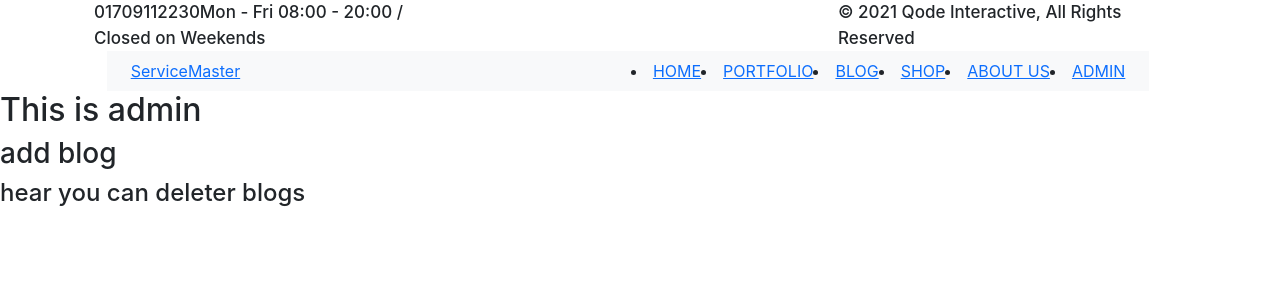
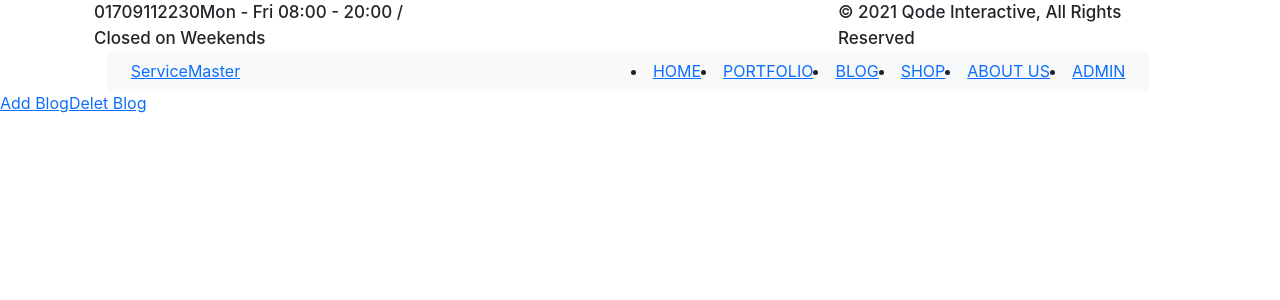
Before and after one commit to Swapno5896/Service-Master-client, a React (Create React App) app: page /admin in a window 1280 px wide. Shown: the top 300 px of the page. Built offline with nearby package versions, Linux system fonts and the light colour scheme.

Commit message:
admin panel is almost done

```diff
--- a/src/components/Admin/AddBlog/AddBlog.tsx
+++ b/src/components/Admin/AddBlog/AddBlog.tsx
@@ -1,9 +1,25 @@
-import React from 'react';
+import React, { useState } from 'react';
 
 const AddBlog = () => {
+    const [blog, setBlog] = useState({ title: '', Content: '', imgFile: Image });
+    const handleBlur = (event: React.FocusEvent<HTMLInputElement>) => {
+
+        setBlog({
+            ...blog, [event.target.name]: event.target.value
+        })
+    }
+    const handlSubmit = (event: React.MouseEvent<HTMLInputElement>) => {
+        console.log(blog);
+
+    }
+
     return (
         <div>
-            <h3>add blog</h3>
+            <h3>Add blog</h3>
+            <input type="text" onBlur={handleBlur} placeholder='Add Title ' name="title" id="" />
+            <input type="text" onBlur={handleBlur} placeholder='Add Blog Content ' name="Content" id="" />
+            <input type="file" onBlur={handleBlur} name="imgFile" id="" />
+            <input onClick={handlSubmit} type="submit" name="" id="" />
         </div>
     );
 };
--- a/src/components/Admin/MainAdmin/MainAdmin.tsx
+++ b/src/components/Admin/MainAdmin/MainAdmin.tsx
@@ -1,13 +1,35 @@
 import React from 'react';
+import {
+    BrowserRouter as Router,
+    Switch,
+    Route,
+    Link,
+    NavLink,
+} from "react-router-dom";
+import AdminSidebar from '../Sidebar/AdminSidebar';
 import AddBlog from '../AddBlog/AddBlog';
 import DeletBlog from '../DeletBlog/DeletBlog';
 
 const MainAdmin = () => {
     return (
-        <div>
-            <h2>This is admin</h2>
-            <AddBlog />
-            <DeletBlog />
+        <div className='row'>
+
+            <Router>
+
+                <AdminSidebar />
+
+                <switch>
+                    <Route path='/addBlog'>
+                        <AddBlog />
+                    </Route>
+                    <Route path='/deletBlog'>
+                        <DeletBlog />
+                    </Route>
+                </switch>
+            </Router>
+
+
+
         </div>
     );
 };
--- /dev/null
+++ b/src/components/Admin/Sidebar/AdminSidebar.tsx
@@ -0,0 +1,18 @@
+import React from 'react';
+import {
+    BrowserRouter as Router,
+    Switch,
+    Route,
+    Link,
+    NavLink,
+} from "react-router-dom";
+const AdminSidebar = () => {
+    return (
+        <div >
+            <Link to="/addBlog">Add Blog</Link>
+            <Link to="/deletBlog">Delet Blog</Link>
+        </div>
+    );
+};
+
+export default AdminSidebar;
--- a/src/components/Blogs/BlogCarrd/BlogCarrd.tsx
+++ b/src/components/Blogs/BlogCarrd/BlogCarrd.tsx
@@ -20,7 +20,7 @@ const BlogCarrd: React.FC<blogCardProps> = (props) => {
 
     return (
         <div className="col-md-4">
-            <div className="card" style={{ width: '18rem' }}>
+            <div onClick={handleClick} className="card" style={{ width: '18rem' }}>
                 <img src={img1} className="card-img-top" alt="..." />
                 <div className="card-body">
                     <h5 className="card-title">{title}</h5>
@@ -29,7 +29,7 @@ const BlogCarrd: React.FC<blogCardProps> = (props) => {
 
                 <div className="card-body d-flex">
                     <p>{date}</p>
-                    <button onClick={handleClick}>Read More</button>
+                    <button >Read More</button>
                 </div>
             </div>
 
```
